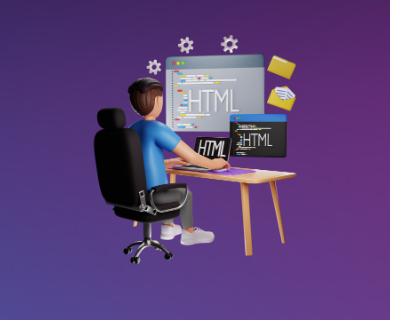
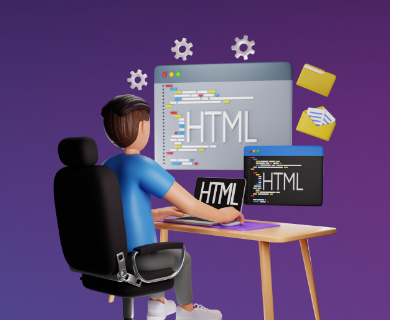
Before and after one commit to FazleRifat/portfolio, a plain HTML site: page index.html in a window 390 px wide. Shown: the part 97-417 px from the top of the page, 419 px wide, since content can reach past the window. Drawn offline with nearby package versions, Linux system fonts and the light colour scheme; files whose address does not match are found by name.

Commit message:
size incressing

```diff
--- a/index.html
+++ b/index.html
@@ -35,7 +35,7 @@
     <header id="home">
         <!-- navigation  -->
         <nav class="text-white ">
-          <div class="navbar container max-w-6xl mx-auto py-8">
+          <div class="navbar container lg:max-w-6xl md:max-w-5xl mx-auto py-8">
             <div class="navbar-start">
               <div class="dropdown">
                 <label tabindex="0" class="btn btn-ghost lg:hidden">
@@ -63,11 +63,11 @@
           </div>
         </nav>
         <!-- banner -->
-        <section class="md:max-w-6xl mx-auto p-5" id="banner">
+        <section class="lg:max-w-6xl md:max-w-5xl mx-auto p-5" id="banner">
           <div class="md:banner ">
             <div class="min-h-fit md:min-h-screen  p-15">
               <div class="flex flex-col items-center gap-10 lg:flex-row-reverse">
-                <img src="./images/Fazle.Dev.png" class="max-w-xs md:max-w-lg mb-8" />
+                <img src="./images/Fazle.Dev.png" class="max-w-md md:max-w-lg mb-8" />
                 <div class="w-4/5 md:w-11/12  ">
                   <h1 class="text-5xl font-bold">HI, I am Fazle Rifat</h1>
                   <p class="py-6 text-base">I am a Front-end web developer. I am expert to do Figma to HTML.
```
